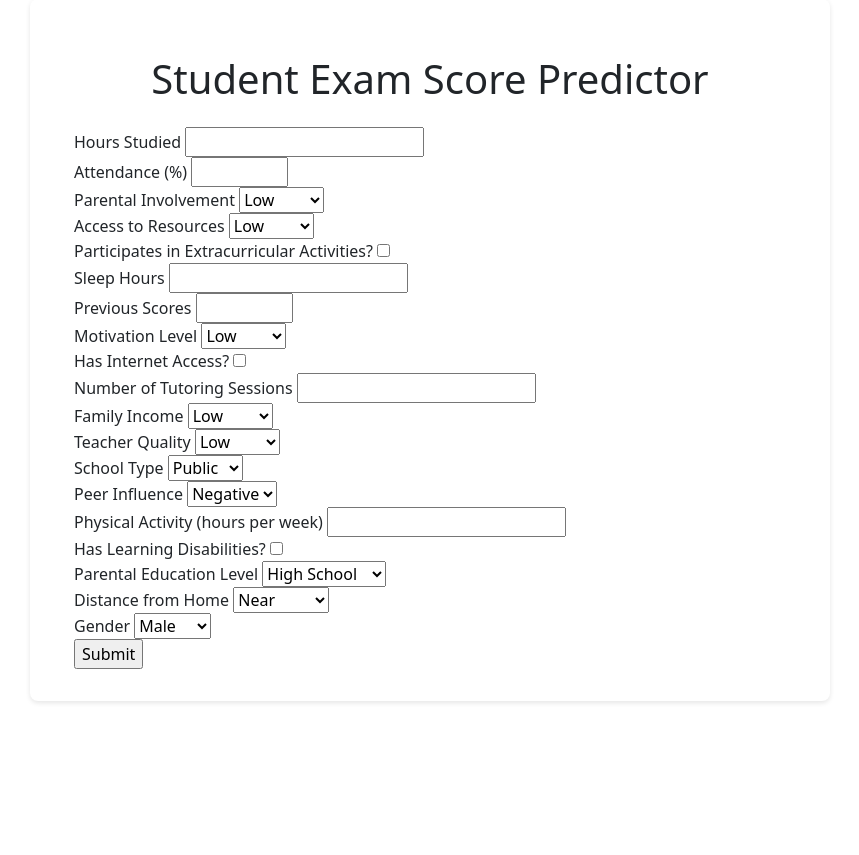
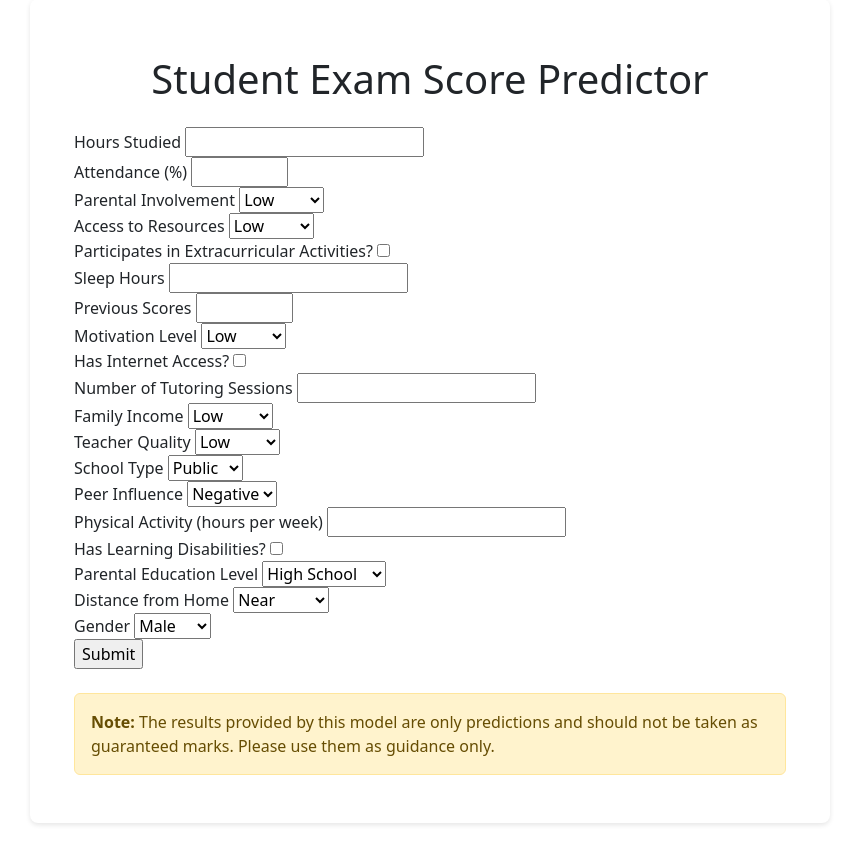
Before and after one commit to TempeHS/2025SE-MaxH-Task2, a Flask app: page / in a window 1280 px wide. Shown: the part 33-888 px from the top of the page, without its empty margins (210-1069 px from the left). Before the commit the page ends 736 px from the top, so only its background shows below. Run offline with Flask 3, Linux system fonts and the light colour scheme; some libraries are stand-ins or nearby versions.

Commit message:
final commit

```diff
--- a/2.Operations/templates/index.html
+++ b/2.Operations/templates/index.html
@@ -50,5 +50,12 @@
     {% endfor %}
   </div>
   {% endif %} {% endwith %}
+
+  <!-- Disclaimer message -->
+  <div class="alert alert-warning mt-4" role="alert">
+    <strong>Note:</strong> The results provided by this model are only
+    predictions and should not be taken as guaranteed marks. Please use them as
+    guidance only.
+  </div>
 </div>
 {% endblock %}
```
Also changed, not shown: 2.Operations/user_inputs.db, README.md.
